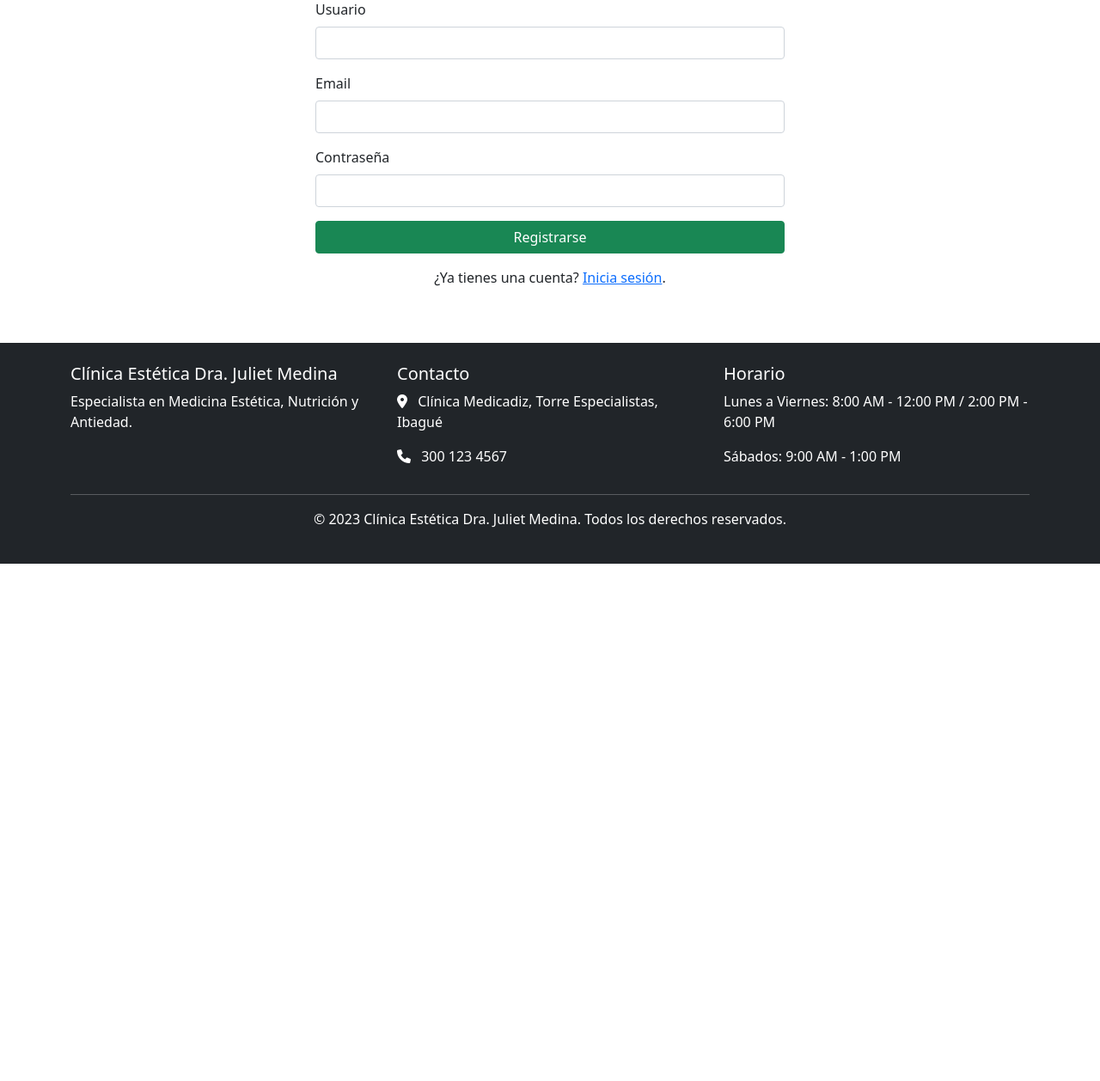
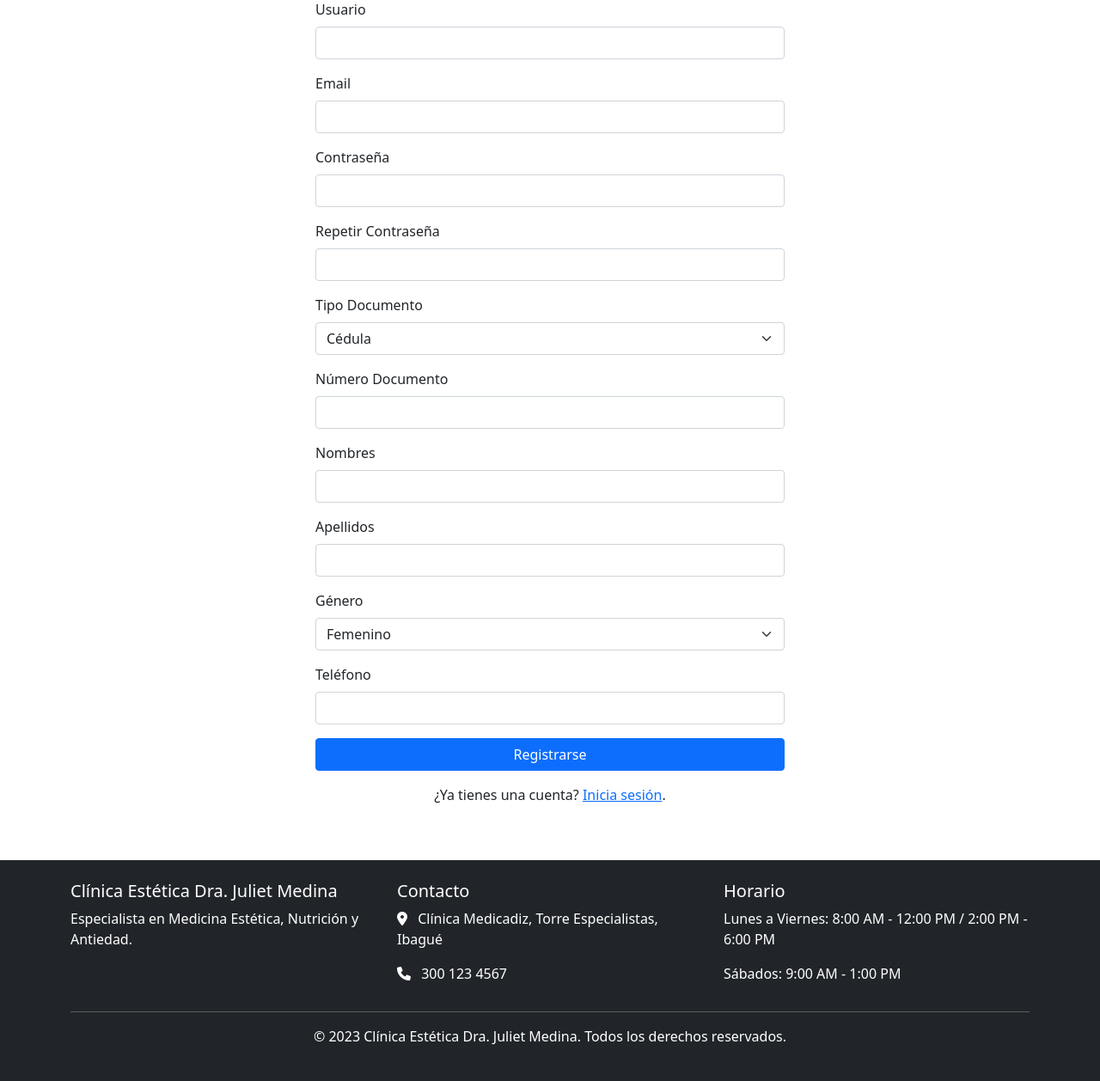
Before and after one commit to SantiagoLozanoGi/clinica-estetica, a Flask app: template app/templates/auth/register.html in a window 1280 px wide. Shown: the part 177-1435 px from the top of the page at 86% size. Before the commit the page ends 833 px from the top, so only its background shows below. Run offline with Flask 2, Linux system fonts and the light colour scheme; the template is opened without the code that fills it: values that come from a table or form of the project are taken from there, others are empty; the visitor is signed in with stand-in values (Sample User, id 1); data comes from the database, SQL or seed files in the repository.

Commit message:
se modifico el formulario de registro

```diff
--- a/app/forms.py
+++ b/app/forms.py
@@ -6,7 +6,7 @@ from app.models import Usuario
 class LoginForm(FlaskForm):
     username = StringField('Usuario', validators=[DataRequired()])
     password = PasswordField('Contraseña', validators=[DataRequired()])
-    remember_me = BooleanField('Recordarme')  # ✅ Nombre correcto y único
+    remember_me = BooleanField('Recordarme')
     submit = SubmitField('Iniciar Sesión')
 
 class RegistrationForm(FlaskForm):
--- a/app/routes/citas.py
+++ b/app/routes/citas.py
@@ -41,7 +41,7 @@ def agendar():
 
         db.session.commit()
         flash('¡Cita agendada con éxito!', 'success')
-        return redirect(url_for('citas.listar'))
+        return redirect(url_for('main.listar'))
 
     return render_template('citas/agendar.html', form=form)
 
@@ -65,4 +65,4 @@ def cancelar(id):
     cita.estado = 'cancelada'
     db.session.commit()
     flash('Cita cancelada exitosamente', 'success')
-    return redirect(url_for('citas.listar'))
+    return redirect(url_for('main.listar'))
--- a/app/templates/auth/register.html
+++ b/app/templates/auth/register.html
@@ -6,6 +6,7 @@
             <h2 class="text-center mb-4">Registro de Usuario</h2>
             <form method="POST">
                 {{ form.hidden_tag() }}
+
                 <div class="mb-3">
                     {{ form.username.label(class="form-label") }}
                     {{ form.username(class="form-control") }}
@@ -19,10 +20,36 @@
                     {{ form.password(class="form-control") }}
                 </div>
                 <div class="mb-3">
-                    {{ form.confirm.label(class="form-label") }}
-                    {{ form.confirm(class="form-control") }}
+                    {{ form.password2.label(class="form-label") }}
+                    {{ form.password2(class="form-control") }}
                 </div>
-                <button type="submit" class="btn btn-success w-100">Registrarse</button>
+                <div class="mb-3">
+                    {{ form.tipo_documento.label(class="form-label") }}
+                    {{ form.tipo_documento(class="form-select") }}
+                </div>
+                <div class="mb-3">
+                    {{ form.documento.label(class="form-label") }}
+                    {{ form.documento(class="form-control") }}
+                </div>
+                <div class="mb-3">
+                    {{ form.nombres.label(class="form-label") }}
+                    {{ form.nombres(class="form-control") }}
+                </div>
+                <div class="mb-3">
+                    {{ form.apellidos.label(class="form-label") }}
+                    {{ form.apellidos(class="form-control") }}
+                </div>
+                <div class="mb-3">
+                    {{ form.genero.label(class="form-label") }}
+                    {{ form.genero(class="form-select") }}
+                </div>
+                <div class="mb-3">
+                    {{ form.telefono.label(class="form-label") }}
+                    {{ form.telefono(class="form-control") }}
+                </div>
+                <div class="mb-3">
+                    {{ form.submit(class="btn btn-primary w-100") }}
+                </div>
             </form>
             <p class="mt-3 text-center">
                 ¿Ya tienes una cuenta? <a href="{{ url_for('main.login') }}">Inicia sesión</a>.
--- a/app/templates/base.html
+++ b/app/templates/base.html
@@ -59,7 +59,8 @@
                             <i class="fas fa-user-circle me-1"></i>{{ current_user.username }}
                         </a>
                         <ul class="dropdown-menu">
-                            <li><a class="dropdown-item" href="{{ url_for('auth.perfil') }}">Mi Perfil</a></li>
+                            <a class="dropdown-item" href="{{ url_for('main.agendar') }}">Agendar Cita</a>
+
                             <li><hr class="dropdown-divider"></li>
                             <li><a class="dropdown-item" href="{{ url_for('main.logout') }}">Cerrar Sesión</a></li>
                         </ul>
--- a/requirements.txt
+++ b/requirements.txt
@@ -7,3 +7,5 @@ python-dotenv==0.19.0
 mysql-connector-python==8.0.28
 Flask-WTF==1.0.0
 Werkzeug==2.0.3
+email-validator
+Flask-Mail==0.9.1
```
Also changed, not shown: app/routes/auth.py (+9 -6 lines).
